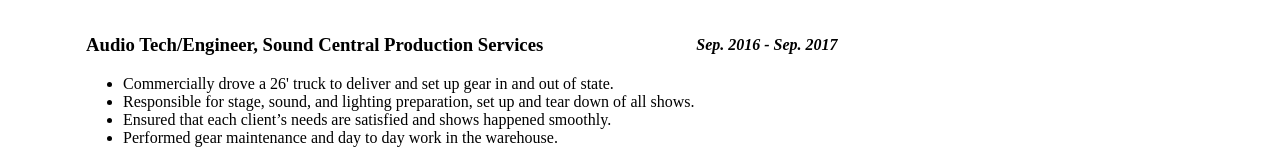
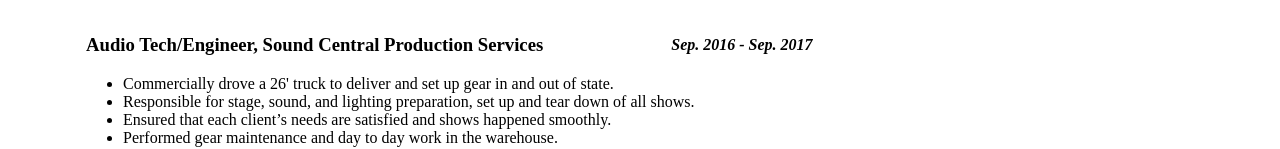
Before and after one commit to reesewesterhoff/reesewesterhoffresume, a plain HTML site: page index.html in a window 1280 px wide. Shown: the part 466-615 px from the top of the page. Drawn offline with Linux system fonts and the light colour scheme.

Commit message:
th.audio padding 125

```diff
--- a/style.css
+++ b/style.css
@@ -34,5 +34,5 @@
 }
 
 th.audio {
-  padding-right: 150px;
+  padding-right: 125px;
 }
```
